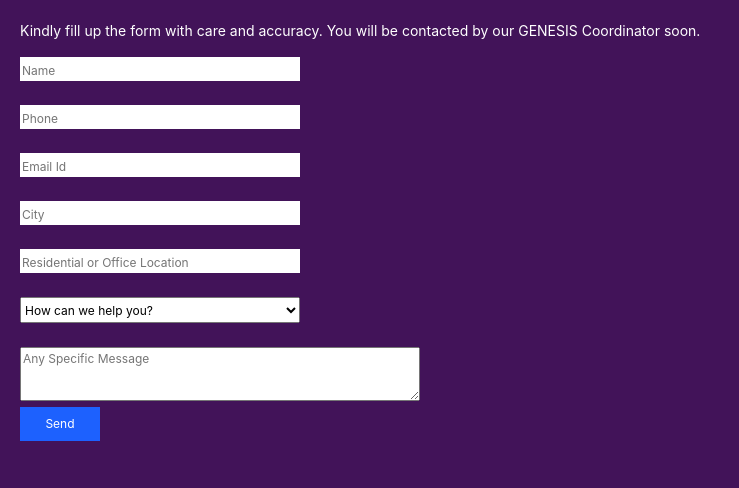
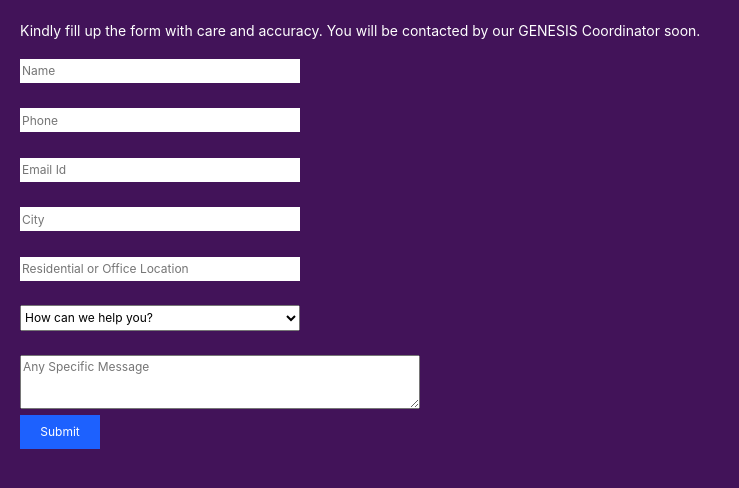
Before and after one commit to subhamray80/contact-page, a plain HTML site: page index.html in a window 1280 px wide. Shown: the whole page, without its empty margins (0-739 px from the left). Drawn offline with nearby package versions, Linux system fonts and the light colour scheme.

Commit message:
Add files via upload

```diff
--- a/css/styles.css
+++ b/css/styles.css
@@ -10,6 +10,7 @@ input[type="text"]{
   width: 280px;
   padding: 2px;
   height: 24px;
+  font-size: 12px;
 }
 input[type="email"]{
   background-color: white;
@@ -17,6 +18,7 @@ input[type="email"]{
   width: 280px;
   padding: 2px;
   height: 24px;
+  font-size: 12px;
 
 }
 input[type="tel"]{
@@ -25,7 +27,7 @@ input[type="tel"]{
   width: 280px;
   padding: 2px;
   height: 24px;
-
+  font-size: 12px;
 
 }
 /*select box*/
--- a/index.html
+++ b/index.html
@@ -44,7 +44,7 @@
         <label for=""><input type="checkbox" id="check-options" name="check-options" onClick="checkbox();" value="I Need GENESIS Designation Badges">I Need GENESIS Designation Badges</label>
         <label for=""><input type="checkbox" id="check-options" name="check-options" onClick="checkbox();" value="School and College Partnership">School and College Partnership</label>
         <label for=""><input type="checkbox" id="check-options" name="check-options" onClick="checkbox();" value="I Need Tally and Tax Software">I Need Tally and Tax Software</label>
-        <label for=""><input type="text" id="other" name="other" placeholder="Other">
+        <label for=""><input type="text" id="other" name="other" placeholder="Other" style="width:240px;">
 
 
         <input type="text" id="help-needed" name="help-needed" style="display:none;"><br>
@@ -53,7 +53,8 @@
 
         <textarea id='message' name='message' rows='2' cols='37' placeholder="Any Specific Message"></textarea>
         <div id='success'></div>
-        <button id="send" type='submit'>Send</button>
+        <button id="send" type='submit' onclick="alert('Thank you for your response')">Submit</button>
+
     </form>
   </div>
     </div>
```
